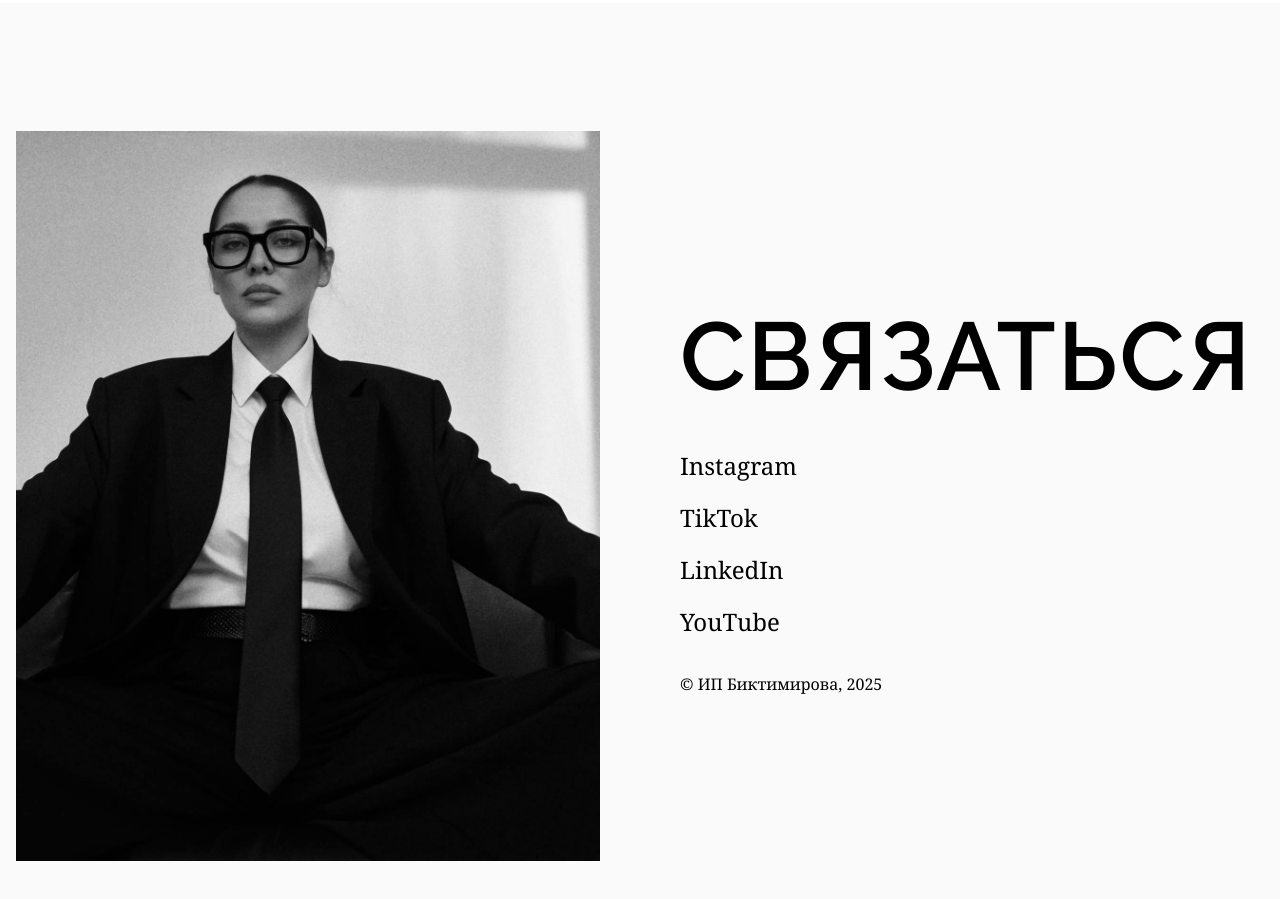
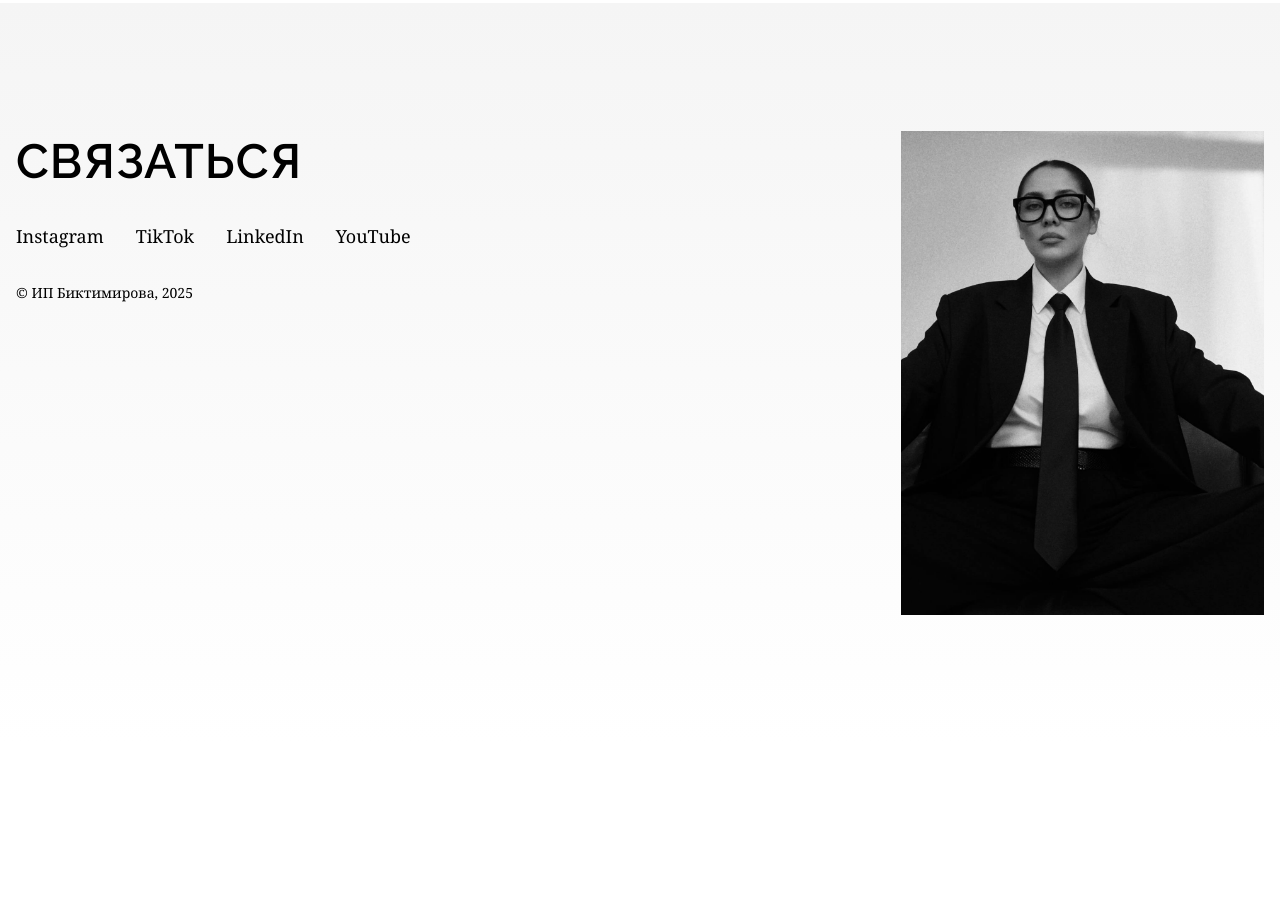
Before and after one commit to sofiassokolova-art/mayyam-website, a Next.js app: page / in a window 1280 px wide. Shown: the part 4560-5459 px from the top of the page. After the commit the page ends 5303 px from the top, so only its background shows below. Built offline with nearby package versions, Linux system fonts and the light colour scheme.

Commit message:
Update CTA design: gradient background, larger title (48px), social links in line with lime hover underlines, image on right

```diff
--- a/src/components/CTA.tsx
+++ b/src/components/CTA.tsx
@@ -40,18 +40,70 @@ const CTA = () => {
   };
 
   return (
-    <section id="contact" className="relative py-20 md:py-32 overflow-hidden" style={{ backgroundColor: '#FAFAFA' }}>
+    <section
+      id="contact"
+      className="relative py-20 md:py-32 overflow-hidden"
+      style={{
+        background: 'linear-gradient(180deg, #F5F5F5 0%, #FFFFFF 100%)'
+      }}
+    >
       <div className="container-custom">
         <motion.div
           ref={ref}
           variants={containerVariants}
           initial="hidden"
           animate={isInView ? "visible" : "hidden"}
-          className="grid grid-cols-1 lg:grid-cols-2 gap-12 lg:gap-20 items-center"
+          className="grid grid-cols-1 lg:grid-cols-3 gap-12 lg:gap-20 items-start"
         >
-          {/* Левая колонка - Изображение */}
-          <motion.div variants={itemVariants} className="relative order-2 lg:order-1">
-            <div className="aspect-[4/5] relative overflow-hidden">
+          {/* Левая колонка - Контент */}
+          <motion.div variants={itemVariants} className="lg:col-span-2 space-y-8">
+            {/* Заголовок СВЯЗАТЬСЯ */}
+            <h3
+              className="text-ink font-black leading-tight"
+              style={{
+                fontFamily: 'var(--font-raleway), sans-serif',
+                fontSize: '48px',
+                fontWeight: 900,
+                letterSpacing: '0.02em',
+              }}
+            >
+              СВЯЗАТЬСЯ
+            </h3>
+
+            {/* Социальные ссылки в одну линию */}
+            <div className="flex flex-wrap gap-8">
+              {socialLinks.map((link) => (
+                <a
+                  key={link.name}
+                  href={link.href}
+                  className="text-ink hover:text-ink transition-all duration-200 relative group"
+                  style={{
+                    fontFamily: 'Georgia, serif',
+                    fontSize: '18px',
+                  }}
+                >
+                  {link.name}
+                  {/* Лаймовое подчеркивание при наведении */}
+                  <span className="absolute bottom-0 left-0 w-0 h-0.5 bg-lime transition-all duration-200 group-hover:w-full"></span>
+                </a>
+              ))}
+            </div>
+
+            {/* Копирайт */}
+            <p
+              className="text-muted"
+              style={{
+                fontFamily: 'Georgia, serif',
+                fontSize: '14px',
+              }}
+            >
+              © ИП Биктимирова, 2025
+            </p>
+          </motion.div>
+
+          {/* Правая колонка - Изображение */}
+          <motion.div variants={itemVariants} className="relative lg:col-span-1">
+            <div className="aspect-[3/4] relative overflow-hidden">
               <Image
                 src="/images/photo_2025-09-15 18.13.22.jpeg"
                 alt="Марьям"
@@ -61,50 +113,6 @@ const CTA = () => {
               />
             </div>
           </motion.div>
-
-          {/* Правая колонка - Контент */}
-          <motion.div variants={itemVariants} className="space-y-8 order-1 lg:order-2">
-            {/* Заголовок СВЯЗАТЬСЯ */}
-            <h3
-              className="text-ink font-black leading-tight"
-              style={{
-                fontFamily: 'var(--font-raleway), sans-serif',
-                fontSize: 'clamp(48px, 8vw, 96px)',
-                letterSpacing: '0.02em',
-              }}
-            >
-              СВЯЗАТЬСЯ
-            </h3>
-
-            {/* Социальные ссылки */}
-            <div className="space-y-4">
-              {socialLinks.map((link) => (
-                <div key={link.name}>
-                  <a
-                    href={link.href}
-                    className="text-ink hover:text-ink transition-colors duration-200 underline-lime"
-                    style={{
-                      fontFamily: 'Georgia, serif',
-                      fontSize: 'clamp(18px, 2.5vw, 24px)',
-                    }}
-                  >
-                    {link.name}
-                  </a>
-                </div>
-              ))}
-            </div>
-
-            {/* Копирайт */}
-            <p
-              className="text-muted"
-              style={{
-                fontFamily: 'Georgia, serif',
-                fontSize: 'clamp(14px, 2vw, 16px)',
-              }}
-            >
-              © ИП Биктимирова, 2025
-            </p>
-          </motion.div>
         </motion.div>
       </div>
     </section>
```
